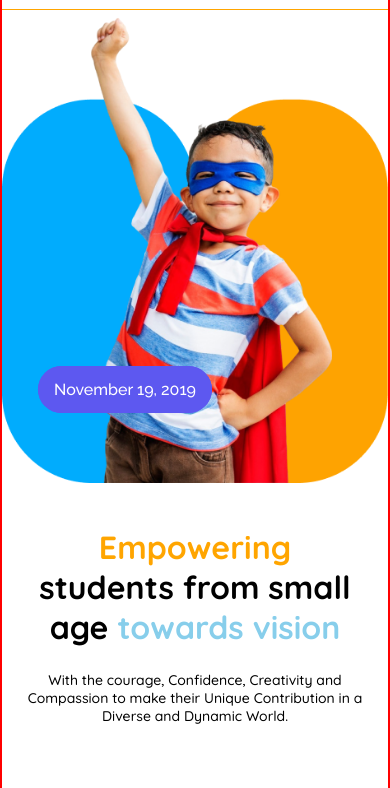
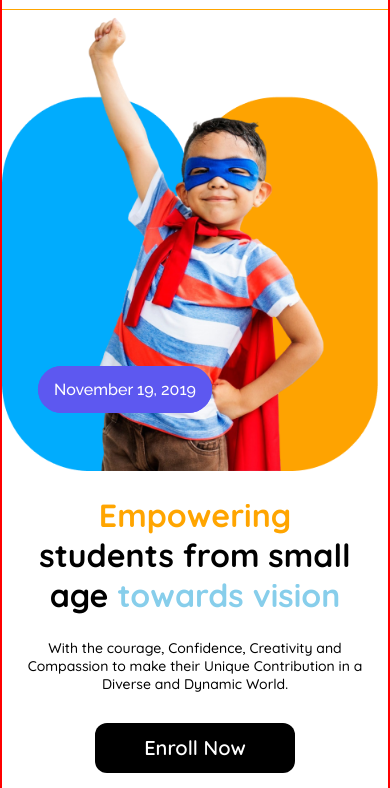
Before and after one commit to mdtanzirhossain/ph-assignment-02, a plain HTML site: page index.html in a window 390 px wide. Shown: the part 56-844 px from the top of the page. Drawn offline with Linux system fonts and the light colour scheme.

Commit message:
added hero section responsive part

```diff
--- a/style.css
+++ b/style.css
@@ -190,6 +190,28 @@ ul{
     }
         /* hero section ends */
         /* hero section responsive */
+        @media(max-width:1164px){
+         .hero-section{
+            gap:0;
+
+         }
+
+         .hero-left{
+            padding-left: 40px;
+         }
+         .hero-description{
+            width: 500px;
+            font-weight: 400;
+            font-size: 20px;
+        }
+        .hero-right{
+            padding-right: 40px;
+        }
+
+        }
+        @media(max-width:992px){
+
+        }
         @media(max-width:576px){
             .hero-section{
                 flex-direction: column-reverse;
@@ -199,16 +221,20 @@ ul{
                 text-align: center;
                 justify-content: center;
                 align-items: center;
-                width: 500px;
-
-
+                width: 400px;
+                padding-left: 0;
+                padding-top: 20px;
+            }
+            .hero-right{
+                padding-right: 10px;
             }
             .hero-description{
 
                 width: 350px;
-                height:120px;
+                height:60px;
                 font-size: 14px;
                 font-weight: 500;
+
 
             }
             .hero-title{
@@ -219,6 +245,8 @@ ul{
             .orange{
                 padding: 30px;
             }
+
+
         }
         /* curriculam section starts */
         .curriculam{
```
